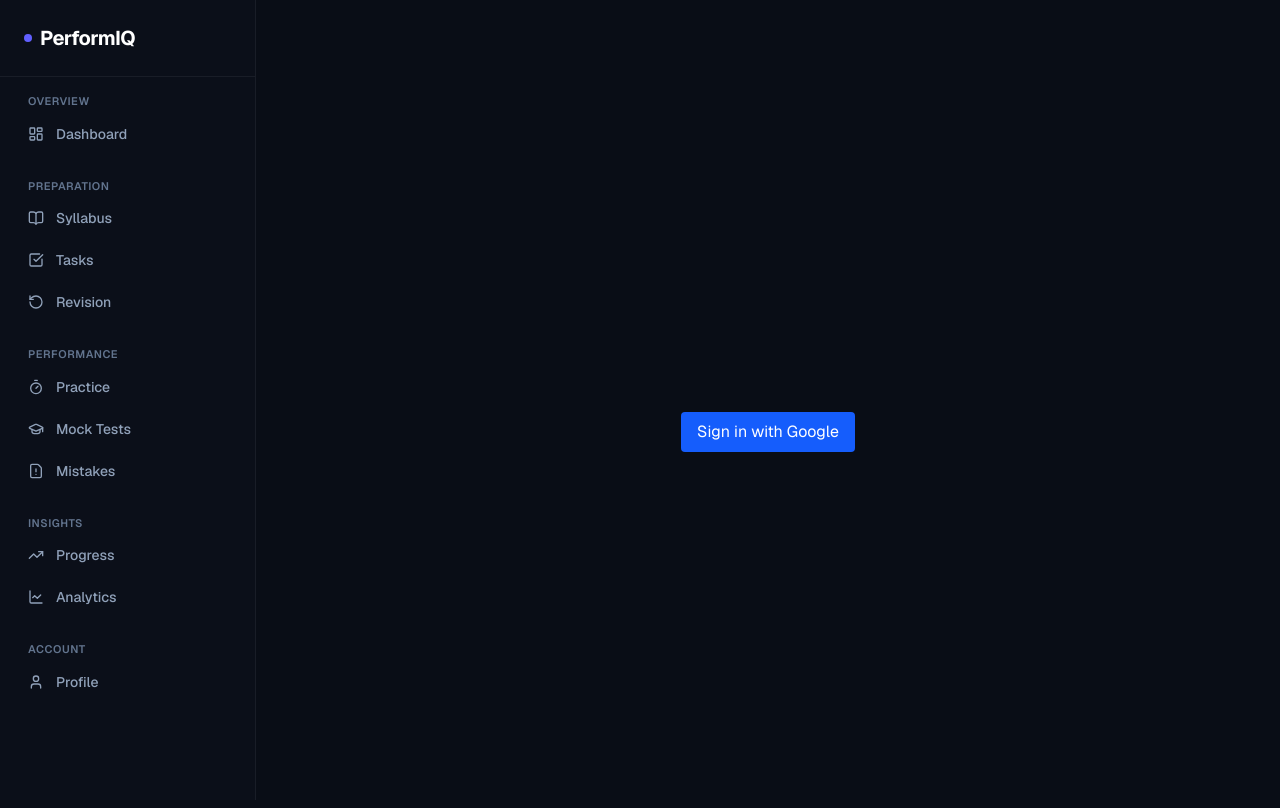
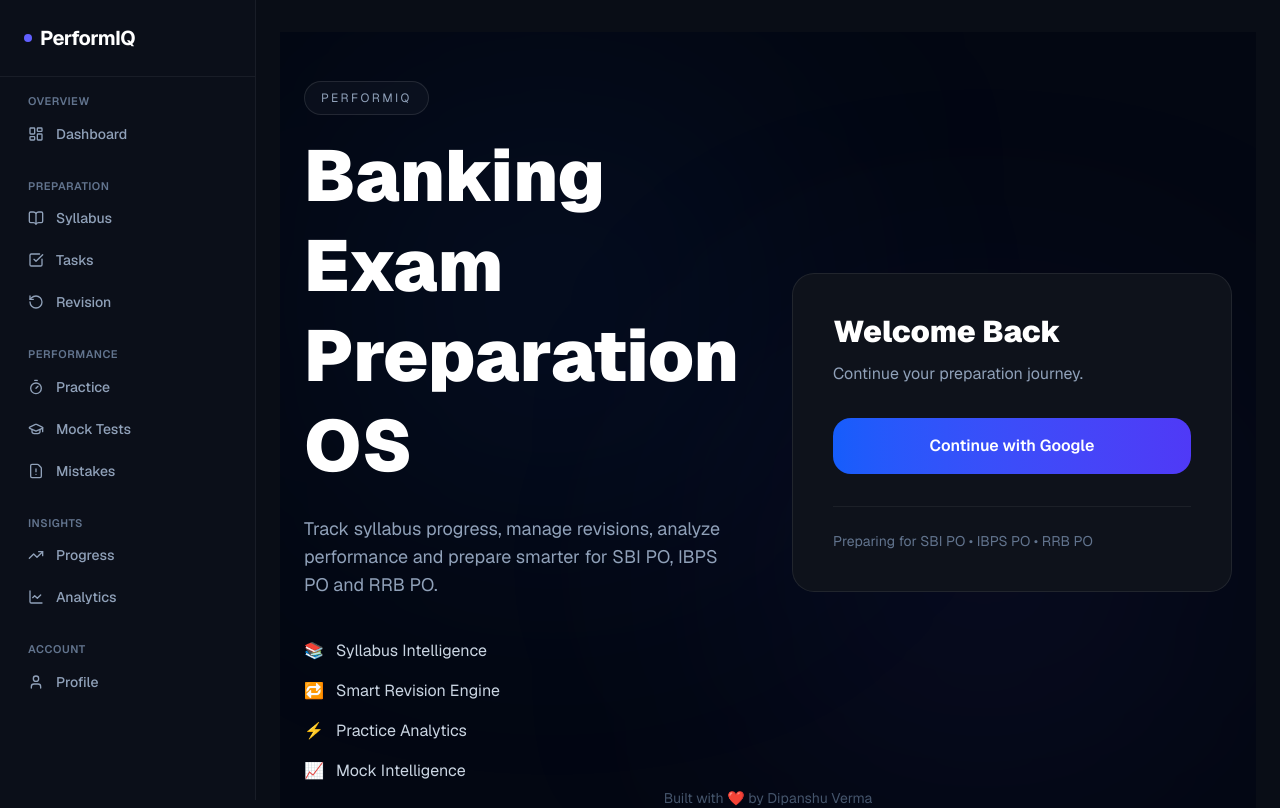
Before and after one commit to dipanshuverma-stack/performiq-v1, a Next.js app: page /login in a window 1280 px wide. Shown: the top 808 px of the page. Built offline with nearby package versions, Linux system fonts and the light colour scheme; no server answers.

Commit message:
feat: redesign authentication experience

```diff
--- a/app/(app)/login/page.tsx
+++ b/app/(app)/login/page.tsx
@@ -2,17 +2,111 @@ import { signIn } from "@/auth";
 
 export default function LoginPage() {
   return (
-    <div className="flex h-screen items-center justify-center">
+    <div className="relative min-h-screen overflow-hidden bg-[#030712] text-white">
+      {/* Background Glow */}
+      <div className="absolute inset-0">
+        <div className="absolute left-20 top-20 h-96 w-96 rounded-full bg-blue-500/10 blur-[140px]" />
+        <div className="absolute right-20 bottom-20 h-96 w-96 rounded-full bg-indigo-500/10 blur-[140px]" />
+      </div>
+
+      <div className="relative z-10 flex min-h-screen items-center justify-center px-6">
+        <div className="grid w-full max-w-6xl gap-12 lg:grid-cols-2">
+
+          {/* Left Side */}
+          <div className="flex flex-col justify-center">
+            <span className="mb-4 inline-flex w-fit rounded-full border border-white/10 bg-white/[0.03] px-4 py-2 text-xs uppercase tracking-[0.2em] text-slate-400">
+              PerformIQ
+            </span>
+
+            <h1 className="text-5xl font-black leading-tight lg:text-7xl">
+              Banking Exam
+              <br />
+              Preparation OS
+            </h1>
+
+            <p className="mt-6 max-w-xl text-lg text-slate-400">
+              Track syllabus progress, manage revisions,
+              analyze performance and prepare smarter for
+              SBI PO, IBPS PO and RRB PO.
+            </p>
+
+            <div className="mt-10 space-y-4">
+              <div className="flex items-center gap-3 text-slate-300">
+                <span>📚</span>
+                <span>Syllabus Intelligence</span>
+              </div>
+
+              <div className="flex items-center gap-3 text-slate-300">
+                <span>🔁</span>
+                <span>Smart Revision Engine</span>
+              </div>
+
+              <div className="flex items-center gap-3 text-slate-300">
+                <span>⚡</span>
+                <span>Practice Analytics</span>
+              </div>
+
+              <div className="flex items-center gap-3 text-slate-300">
+                <span>📈</span>
+                <span>Mock Intelligence</span>
+              </div>
+            </div>
+          </div>
+
+          {/* Right Side */}
+          <div className="flex items-center">
+            <div className="w-full rounded-3xl border border-white/[0.08] bg-[#0E121B] p-10 backdrop-blur-xl">
+              <h2 className="text-3xl font-black">
+                Welcome Back
+              </h2>
+
+              <p className="mt-3 text-slate-400">
+                Continue your preparation journey.
+              </p>
+
               <form
                 action={async () => {
                   "use server";
                   await signIn("google");
                 }}
+                className="mt-8"
               >
-        <button className="rounded bg-blue-600 px-4 py-2 text-white">
-          Sign in with Google
+                <button
+                  className="
+                    w-full
+                    rounded-2xl
+                    bg-gradient-to-r
+                    from-blue-600
+                    to-indigo-600
+                    py-4
+                    font-semibold
+                    text-white
+                    transition-all
+                    hover:from-blue-500
+                    hover:to-indigo-500
+                    hover:scale-[1.01]
+                  "
+                >
+                  Continue with Google
                 </button>
               </form>
+
+              <div className="mt-8 border-t border-white/[0.06] pt-6">
+                <p className="text-sm text-slate-500">
+                  Preparing for SBI PO • IBPS PO • RRB PO
+                </p>
+              </div>
+            </div>
+          </div>
+        </div>
+      </div>
+
+      {/* Footer */}
+      <div className="absolute bottom-6 left-0 right-0 text-center">
+        <p className="text-sm text-slate-600">
+          Built with ❤️ by Dipanshu Verma
+        </p>
+      </div>
     </div>
   );
 }
```
Lines whose indentation alone changed are shown as unchanged.
